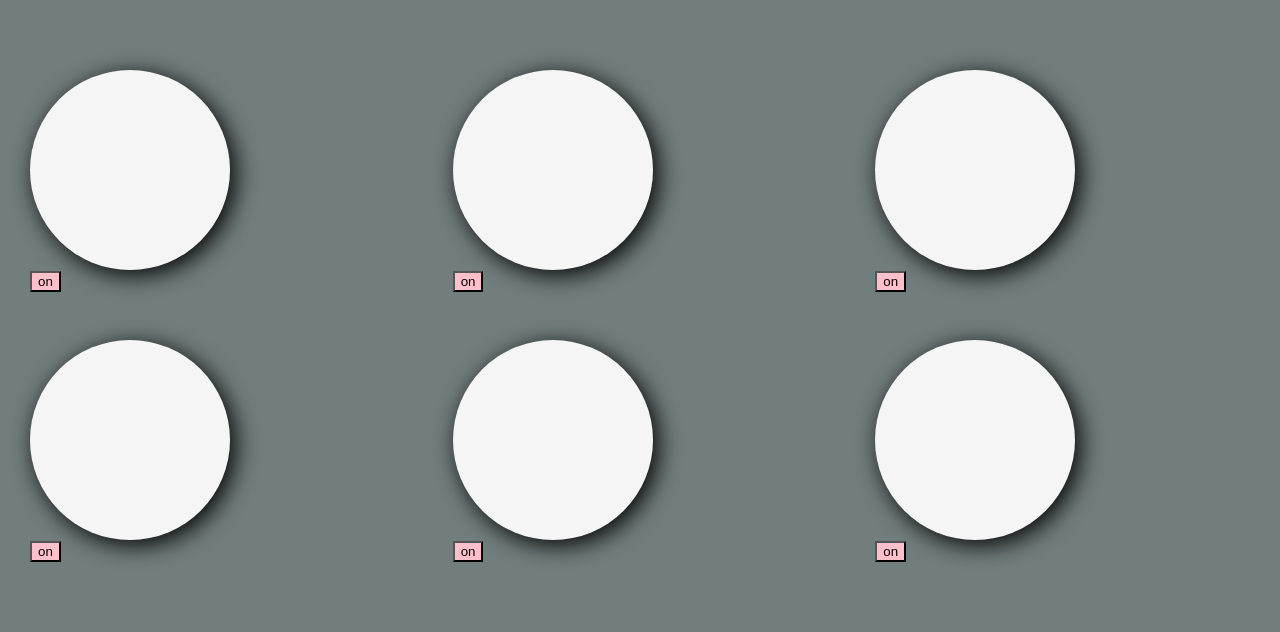
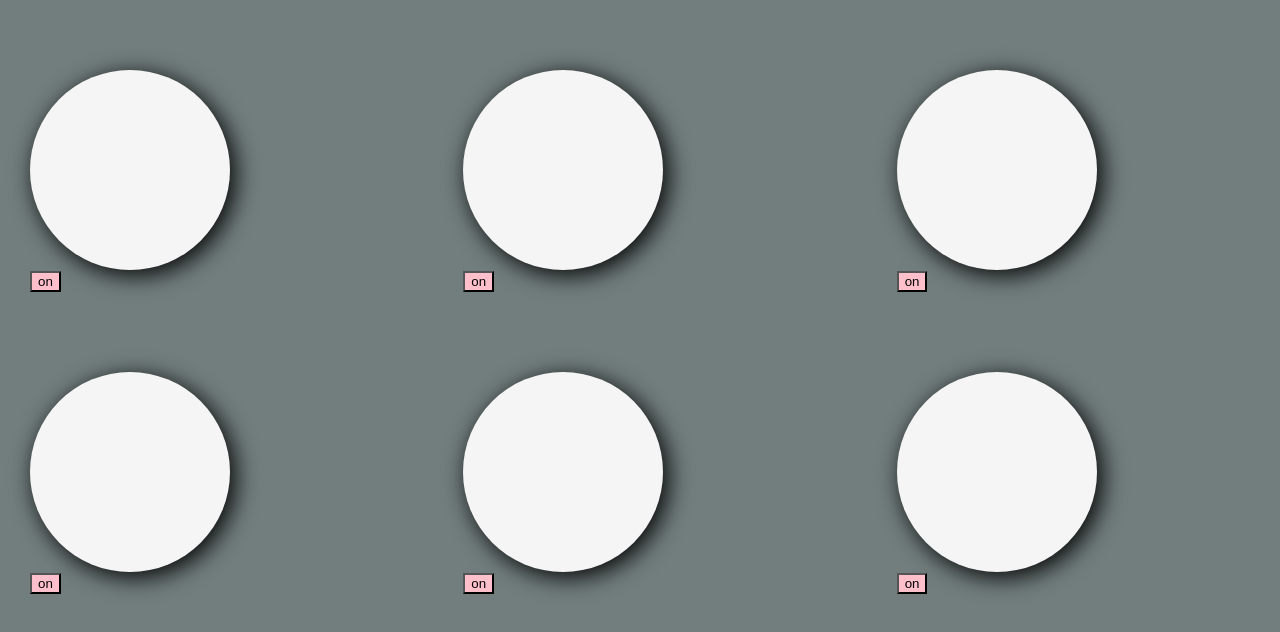
Before and after one commit to Osimitzu/React-my-app2, a React (Create React App) app: page / in a window 1280 px wide. Shown: the top 632 px of the page. Built offline with nearby package versions, Linux system fonts and the light colour scheme.

Commit message:
ajuste Gap

```diff
--- a/src/App.css
+++ b/src/App.css
@@ -13,7 +13,7 @@ body {
   /*background-color: aqua;*/
   display: grid;
   grid-template-columns: repeat(3, 1fr);
-  gap: 3rem;
+  gap: 5rem;
 }
 
 .foco {
@@ -24,7 +24,7 @@ body {
 
 .focoOn {
   background-color: yellow;
-  box-shadow: 0px 0px 50px 20px yellow;
+  box-shadow: 0px 0px 80px 20px yellow;
 }
 
 .focoOff {
```
